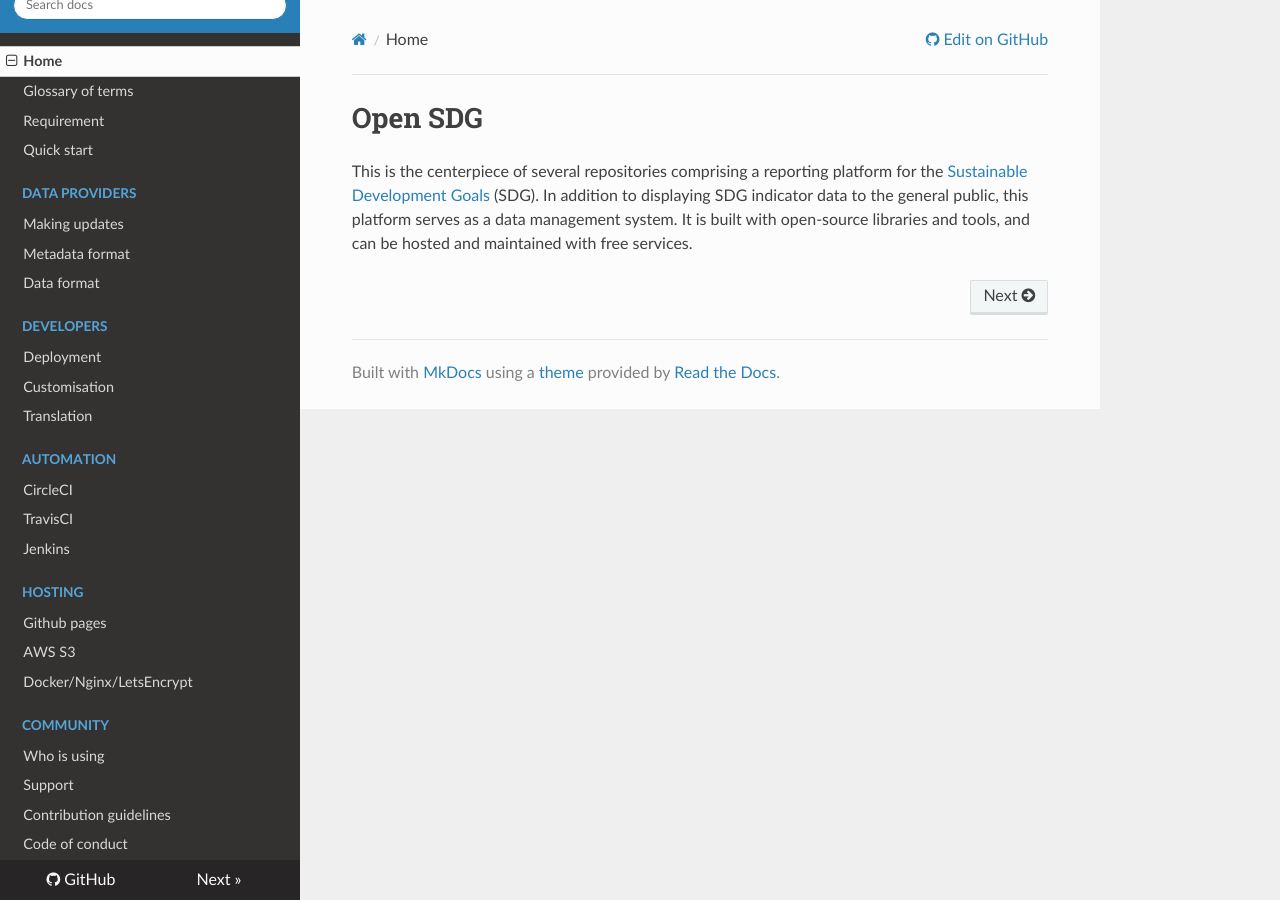
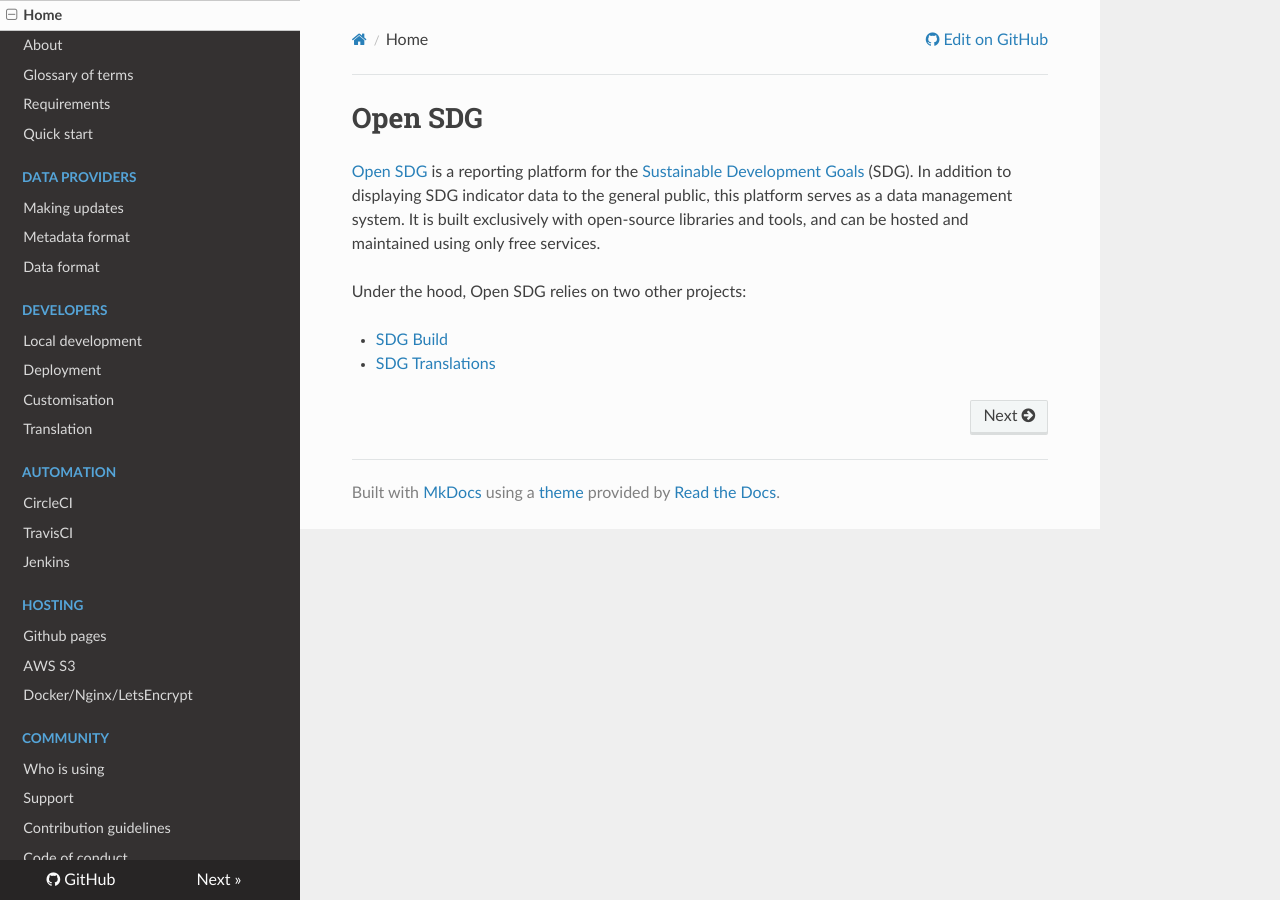
Before and after one commit to open-sdg/open-sdg, an MkDocs documentation site: the page built from docs/index.md, in a window 1280 px wide. Built offline with MkDocs 1.6.1, drawn with Linux system fonts in a browser that asks for light colours; nearby versions of some CDN libraries; old or Windows-style settings are respelled for this version of MkDocs.

Commit message:
Add docs for About and Development

```diff
--- a/docs/index.md
+++ b/docs/index.md
@@ -1,3 +1,8 @@
 # Open SDG
 
-This is the centerpiece of several repositories comprising a reporting platform for the [Sustainable Development Goals](https://www.un.org/sustainabledevelopment/sustainable-development-goals/) (SDG). In addition to displaying SDG indicator data to the general public, this platform serves as a data management system. It is built with open-source libraries and tools, and can be hosted and maintained with free services.
+[Open SDG](https://github.com/open-sdg/open-sdg) is a reporting platform for the [Sustainable Development Goals](https://www.un.org/sustainabledevelopment/sustainable-development-goals/) (SDG). In addition to displaying SDG indicator data to the general public, this platform serves as a data management system. It is built exclusively with open-source libraries and tools, and can be hosted and maintained using only free services.
+
+Under the hood, Open SDG relies on two other projects:
+
+* [SDG Build](https://github.com/open-sdg/sdg-build)
+* [SDG Translations](https://github.com/open-sdg/sdg-translations)
--- a/mkdocs.yml
+++ b/mkdocs.yml
@@ -10,14 +10,16 @@
 
 pages:
     - Home: index.md
+    - About: about.md
     - Glossary of terms: glossary.md
-    - Requirement: requirements.md
+    - Requirements: requirements.md
     - Quick start: quick-start.md
     - Data providers:
         - Making updates: making-updates.md
         - Metadata format: metadata-format.md
         - Data format: data-format.md
     - Developers:
+        - Local development: development.md
         - Deployment: deployment.md
         - Customisation: customisation.md
         - Translation: translation.md
@@ -34,3 +36,6 @@
         - Support: support.md
         - Contribution guidelines: contribution.md
         - Code of conduct: conduct.md
+
+extra_css:
+    - assets/custom.css
```
Also changed, not shown: docs/about.md (added, +27 -0 lines), docs/development.md (added, +95 -0 lines).
